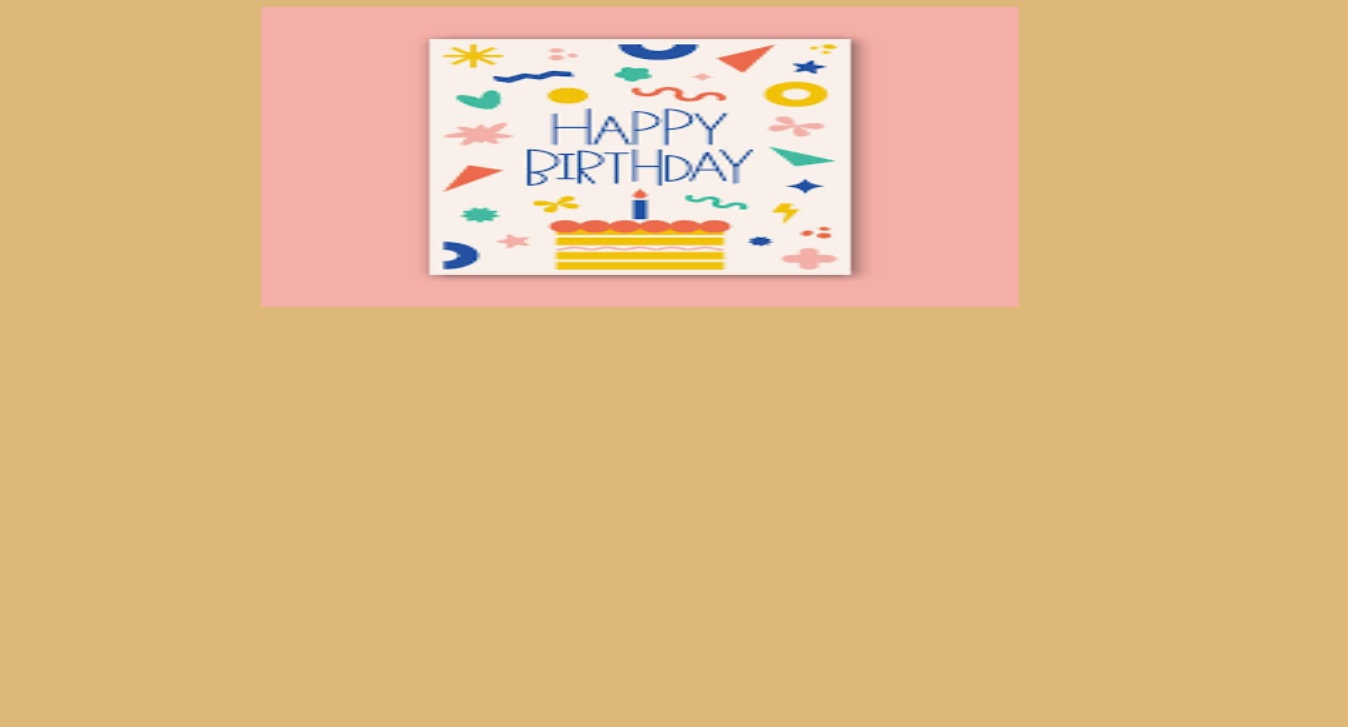
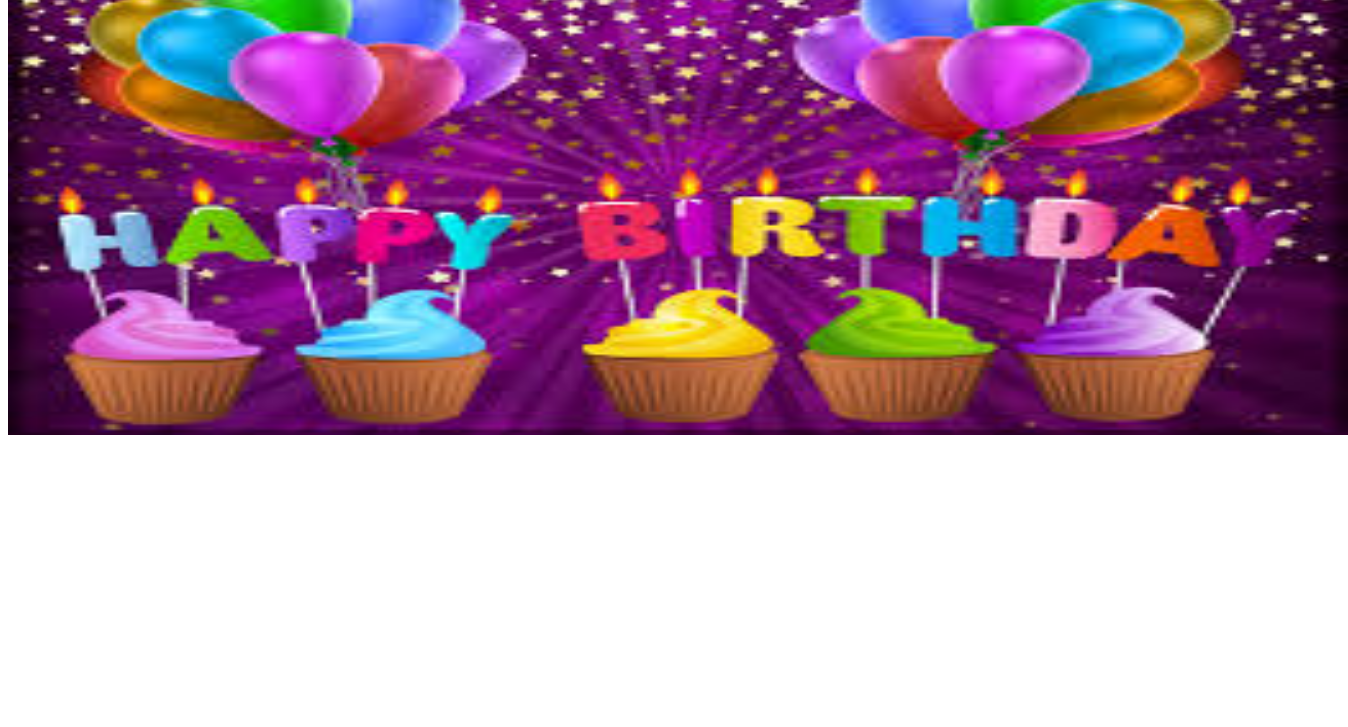
Before and after one commit to o1ldash123/sliderWebsite, a plain HTML site: page index.html in a window 1280 px wide. Shown: the part 73-800 px from the top of the page, 1348 px wide, since content can reach past the window. Drawn offline with Linux system fonts and the light colour scheme.

Commit message:
mynewslides

```diff
--- a/index.html
+++ b/index.html
@@ -1,49 +1,36 @@
-<!DOCTYPE html>
 <html>
-    <head>
-        <meta charset="UTF-8">
-        <meta name="viewport" content="width=device-width,initial-scale=1.0">
-        <title>Simple Carousel</title>
-        <style>
-            body{
-                background-color: #deb878;
+   <body>
+    <section>
+        <img class="mySlides" src="slide1.png" style="height: 500px;width:1340px;">
+        <img class="mySlides" src="slide2.png" style="height: 500px;width:1340px;">
+        <img class="mySlides" src="slide3.png" style="height: 500px;width:1340px;">
+        <img class="mySlides" src="slide4.png" style="height: 500px;width:1340px;">
+        <img class="mySlides" src="slide5.png" style="height: 500px;width:1340px;">
+        <img class="mySlides" src="slide6.png" style="height: 500px;width:1340px;">
+        <img class="mySlides" src="slide7.png" style="height: 500px;width:1340px;">
+        <img class="mySlides" src="slide8.png" style="height: 500px;width:1340px;">
+        <img class="mySlides" src="slide9.png" style="height: 500px;width:1340px;">
+        <img class="mySlides" src="slide10.png" style="height: 500px;width:1340px;">
+
+
+    </section>
+     <script>
+         var index = 0 ;
+         carousel()
+         function carousel(){
+            var i ;
+            var images = document.getElementsByClassName('mySlides');
+            for (i = 0 ; i < images.length ;i ++){
+               images[i].style.display = 'none' ;
             }
-            h1{
-                text-align: center;
-                text-decoration: underline;
-                text-transform: capitalize;
-            }
-            .carousel-container{
-                display: flex;
-                justify-content: center;
-                align-items: center;
-                height: 300px; /*adjust based on image height*/
-            }
-            /*hides slides by default*/
-            .myslides{
-                display: none;
-                max-height: 100%;
-                max-width: 100%;
-                height: 500px;
-              width:60%;
-            }
-            img{
-                width: 200px;
-            }
-        </style>
-    </head>
-    <body>
-        <h1>my favorite Places</h1>
+            index ++
+            if (index > images.length){index = 1}
+             images[index - 1].style.display = 'block'
+             setTimeout(carousel , 3000)
 
-        <div class="carousel-container">
-         <img class="myslides" src="slide1.png" height="300" width="300" alt="Slide 1">
-         <img class="myslides" src="slide2.png" height="300" width="300" alt="Slide 2">
-         <img class="myslides" src="slide3.png" height="300" width="300" alt="Slide 3">
-          <img class="myslides" src="slide4.jfif" alt="Slide 2">
-        </div>
+         }
 
-        <script src="script.js">
-        </script>
-    </body>
 
+     </script>
+   </body>
 </html>
--- a/script.js
+++ /dev/null
@@ -1,16 +0,0 @@
-var index = 0 ;
-function carousel(){
-    var i ;
-    var x = document.getElementsByClassName('myslides') ;
-    for (i = 0 ; i < x.length; i++){
-      x[i].style.display = 'none';
-    }
-    index++;
-    if (index > x.length){
-        index = 1 ;
-    }
-
-    x[index - 1].style.display = 'block' ;
-    setTimeout(carousel, timeout);
-}
-carousel() ;
```
Also changed, not shown: slide10.png (added), slide4.png (renamed from slide4.jfif), slide5.png (added), slide6.png (added), slide7.png (added), slide8.png (added), slide9.png (added).
